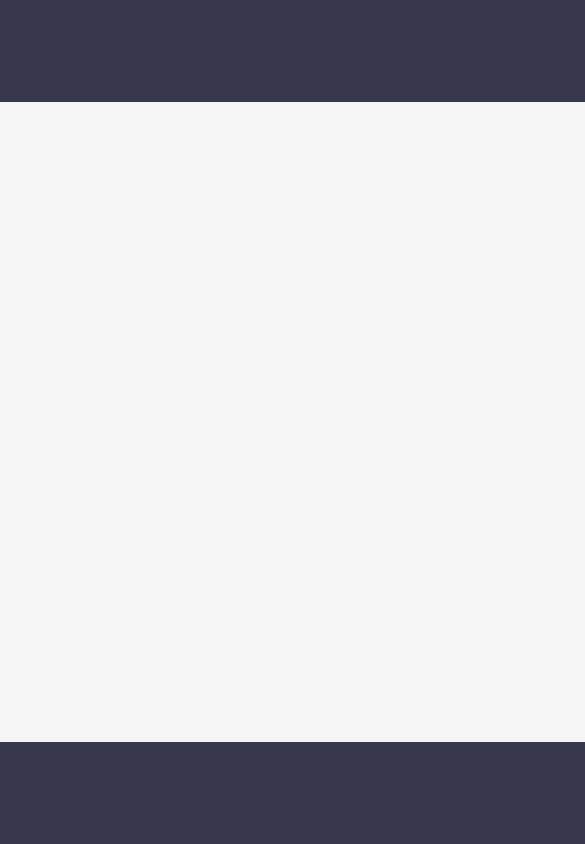
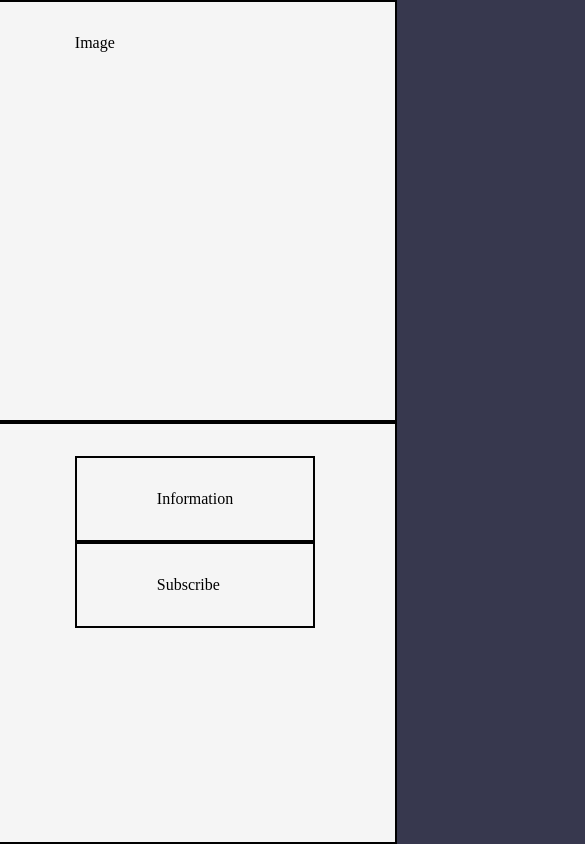
Before and after one commit to ericchee08/newsletter-sign-up, a React (Create React App) app: page / in a window 390 px wide. Shown: the top 844 px of the page, 585 px wide, since content can reach past the window. Built offline with nearby package versions, Linux system fonts and the light colour scheme.

Commit message:
implement flexbox to layout components on the newsletter

```diff
--- a/src/App.js
+++ b/src/App.js
@@ -1,5 +1,19 @@
+import Information from "./Components/Information";
+import Subscribe from "./Components/Subscribe";
+import Image from "./Components/Image";
+
 function App() {
-  return <div className="container"></div>;
+  return (
+    <div className="container">
+      <div className="left-column">
+        <Information />
+        <Subscribe />
+      </div>
+      <div className="right-column">
+        <Image />
+      </div>
+    </div>
+  );
 }
 
 export default App;
--- /dev/null
+++ b/src/Components/Image.js
@@ -0,0 +1,5 @@
+const Image = () => {
+  return <div className="image">Image</div>;
+};
+
+export default Image;
--- /dev/null
+++ b/src/Components/Information.js
@@ -0,0 +1,5 @@
+const Information = () => {
+  return <div className="information">Information</div>;
+};
+
+export default Information;
--- /dev/null
+++ b/src/Components/Subscribe.js
@@ -0,0 +1,5 @@
+const Subscribe = () => {
+  return <div className="subscribe">Subscribe</div>;
+};
+
+export default Subscribe;
--- a/src/index.css
+++ b/src/index.css
@@ -13,4 +13,42 @@ body {
   width: 56rem;
   height: 40rem;
   background-color: #f5f5f5;
+  display: flex;
 }
+
+.information {
+  border: 2px solid black;
+  padding: 2rem 5rem;
+}
+
+.subscribe {
+  border: 2px solid black;
+  padding: 2rem 5rem;
+}
+
+.left-column {
+  border: 2px solid black;
+  padding: 2rem 5rem;
+  flex: 1; /* Take up as much space as possible within the container */
+}
+
+.right-column {
+  border: 2px solid black;
+  padding: 2rem 5rem;
+  flex: 1; /* Take up as much space as possible within the container */
+}
+
+@media (max-width: 768px) {
+  .container {
+    flex-direction: column; /* Stack columns vertically */
+    width: 100%; /* Take up full width in mobile view */
+    height: 100vh; /* Let the height adjust automatically based on content */
+    border-radius: 0;
+    margin: 0;
+  }
+
+  .right-column {
+    order: -1;
+    /* Move the right column above the left column in mobile view */
+  }
+}
```
